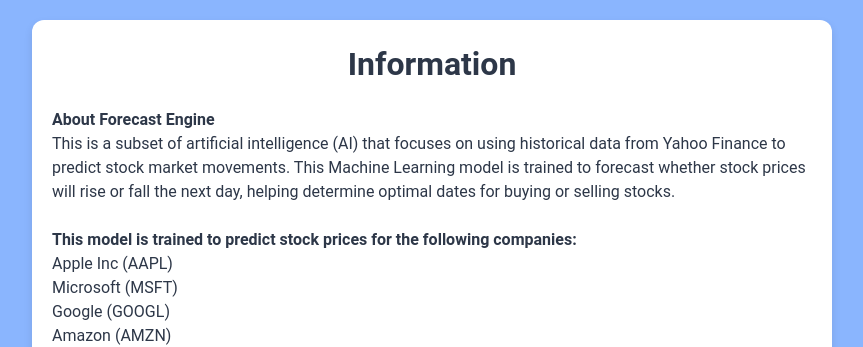
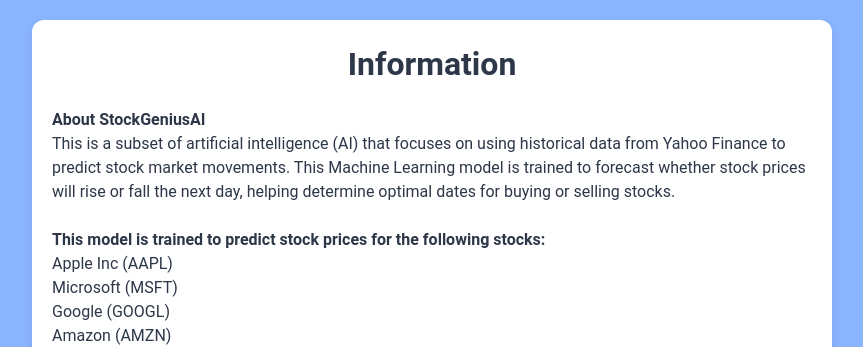
Before and after one commit to KiedsGitHub/stock-genius-ai, a Flask app: page /info in a window 1280 px wide. Shown: the top 347 px of the page, without its empty margins (208-1071 px from the left). Run offline with Flask 3, Linux system fonts and the light colour scheme; parts of the project's set-up code (start-up, migrations or seed data) failed here and were passed over.

Commit message:
Update info.html

```diff
--- a/templates/info.html
+++ b/templates/info.html
@@ -88,12 +88,12 @@
         <div class="header">Information</div>
 
         <div class="section">
-            <h2><b>About Forecast Engine</b></h2>
+            <h2><b>About StockGeniusAI</b></h2>
             <p>This is a subset of artificial intelligence (AI) that focuses on using historical data from Yahoo Finance to predict stock market movements. This Machine Learning model is trained to forecast whether stock prices will rise or fall the next day, helping determine optimal dates for buying or selling stocks.</p>
         </div>
 
         <div class="section">
-            <p><b>This model is trained to predict stock prices for the following companies:</b></p>
+            <p><b>This model is trained to predict stock prices for the following stocks:</b></p>
             <ul>
                 <li>Apple Inc (AAPL)</li>
                 <li>Microsoft (MSFT)</li>
```
